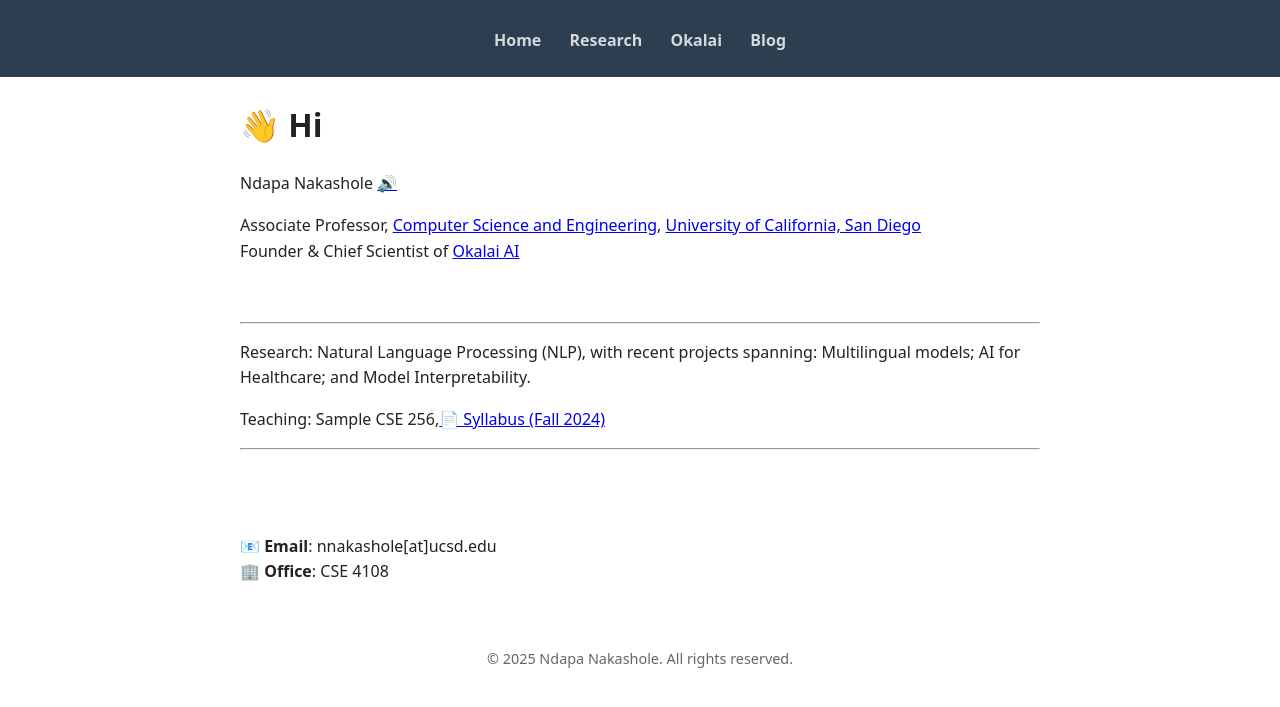
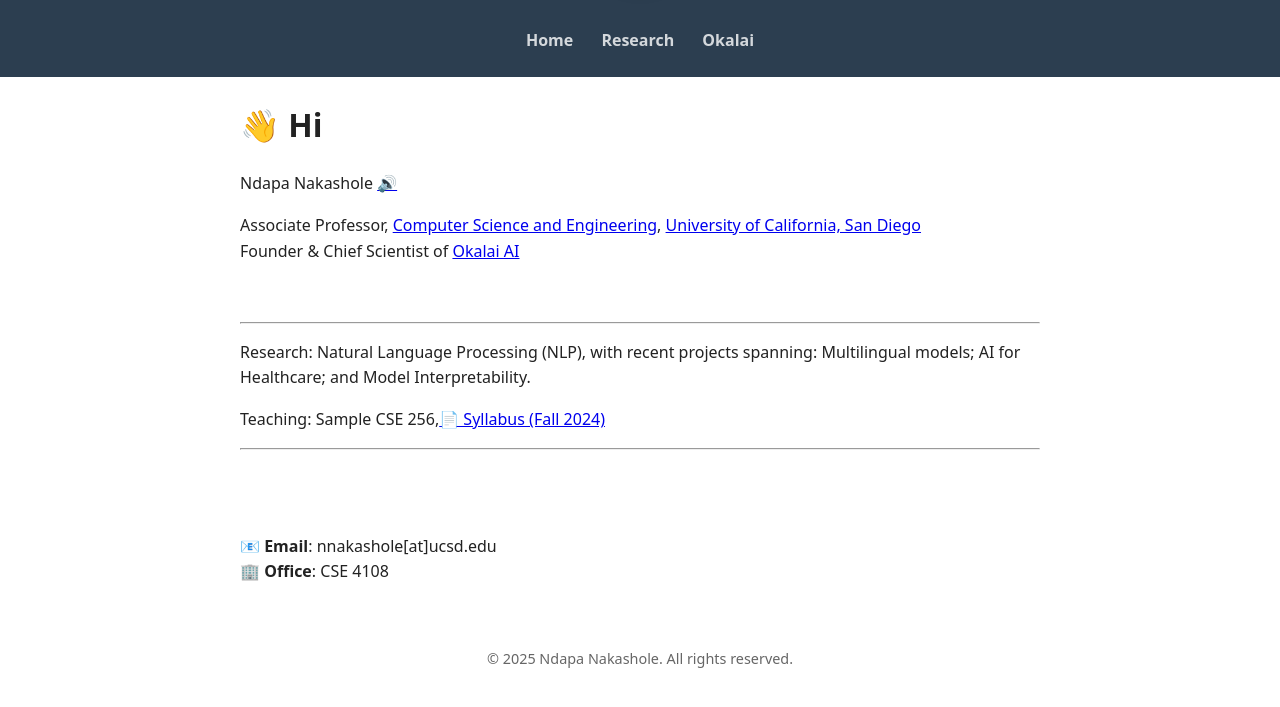
Before and after one commit to ndapa/ndapa.github.io, a Jekyll site: the page built from index.md, in a window 1280 px wide, cut to the strip 264-981 px from the top of the page. Shown: the top 707 px of the strip. Built offline with Jekyll 4.4.1, drawn with Linux system fonts in a browser that asks for light colours.

Commit message:
Update default.html

```diff
--- a/_layouts/default.html
+++ b/_layouts/default.html
@@ -26,7 +26,7 @@
       <a href="{{ '/' | relative_url }}">Home</a>
       <a href="{{ '/research/' | relative_url }}">Research</a>
       <a href="{{ '/okalai/' | relative_url }}">Okalai</a>
-      <a href="{{ '/blog/' | relative_url }}">Blog</a>
+      <!-- <a href="{{ '/blog/' | relative_url }}">Blog</a> -->
     </nav>
   </div>
 </header>
```
